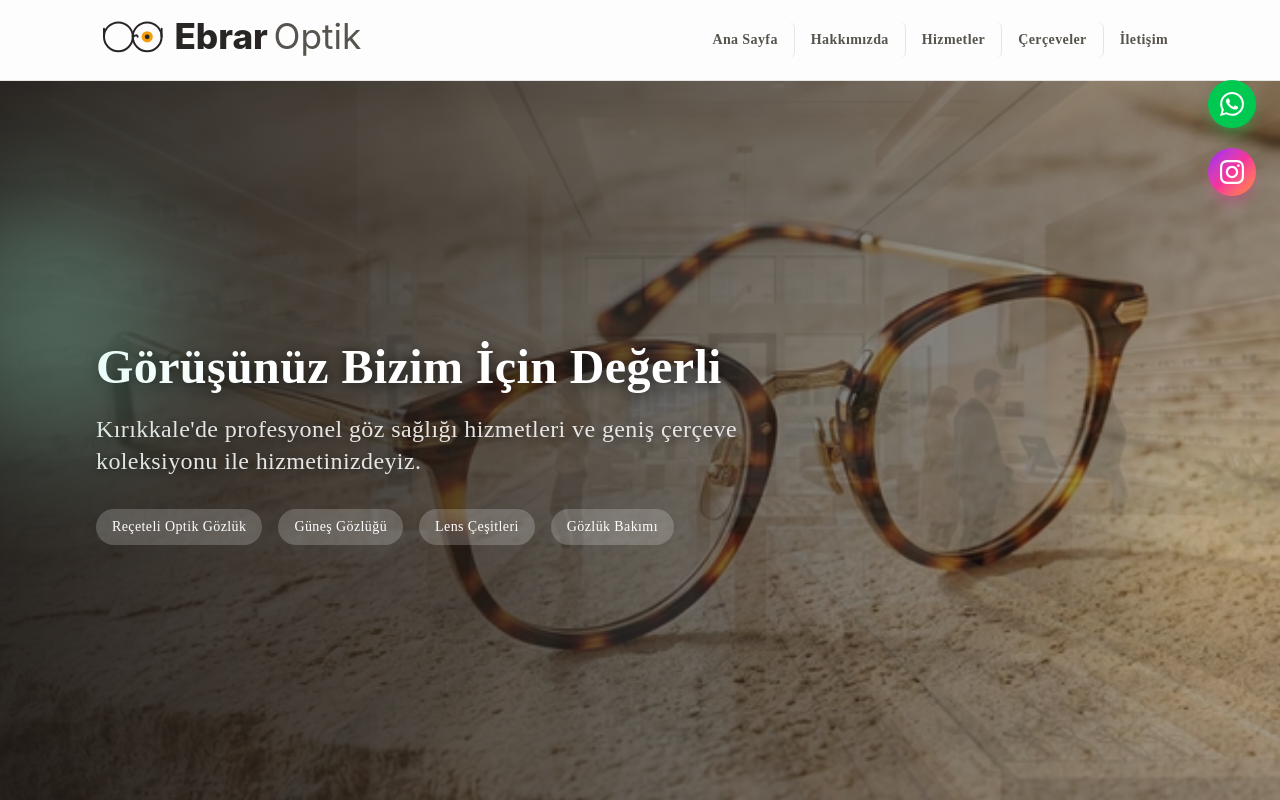
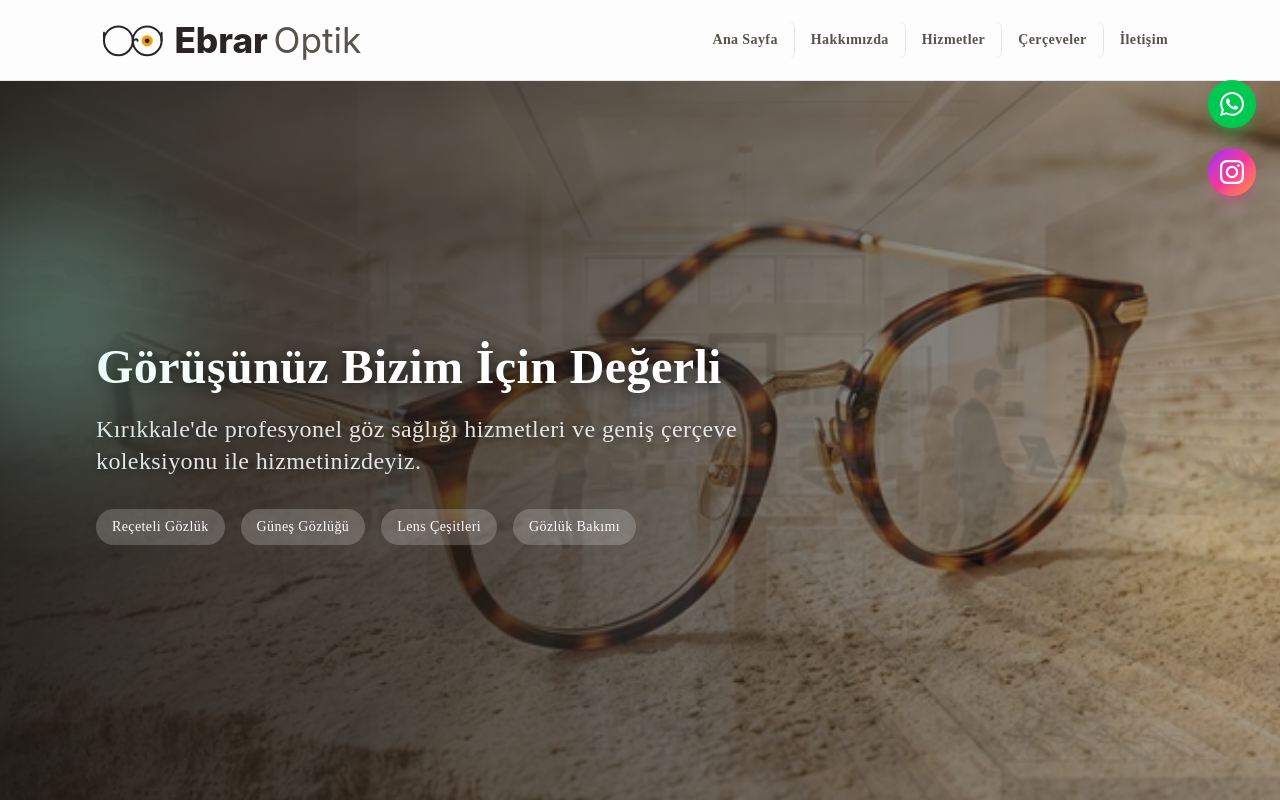
Before and after one commit to temreyildirim8/ebrar-optik, a Next.js app: page / in a window 1280 px wide. Shown: the top 800 px of the page. Built offline with nearby package versions, Linux system fonts and the light colour scheme.

Commit message:
fix: logo and typo fixes

```diff
--- a/src/components/Navigation.tsx
+++ b/src/components/Navigation.tsx
@@ -18,7 +18,7 @@ export function Navigation() {
     <header className="sticky top-0 z-40 w-full border-b border-stone-200 bg-white/95 backdrop-blur supports-[backdrop-filter]:bg-white/60 dark:border-stone-800 dark:bg-stone-950/95">
       <nav className="container mx-auto flex h-20 max-w-7xl items-center justify-between px-6 md:px-12 lg:px-24">
         {/* Logo - Horizontal version */}
-        <a href="#" className="flex items-center">
+        <a href="#" className="mt-2 flex items-center">
           <Image
             src="/assets/logo-v3-glasses.svg"
             alt="Ebrar Optik"
--- a/src/components/sections/HeroSection.tsx
+++ b/src/components/sections/HeroSection.tsx
@@ -37,7 +37,7 @@ export function HeroSection() {
           className="grid grid-cols-2 gap-3 sm:flex sm:gap-4"
         >
           <span className="rounded-full bg-white/20 px-4 py-2 text-center text-sm font-medium text-white backdrop-blur-sm">
-            Reçeteli Optik Gözlük
+            Reçeteli Gözlük
           </span>
           <span className="rounded-full bg-white/20 px-4 py-2 text-center text-sm font-medium text-white backdrop-blur-sm">
             Güneş Gözlüğü
```
